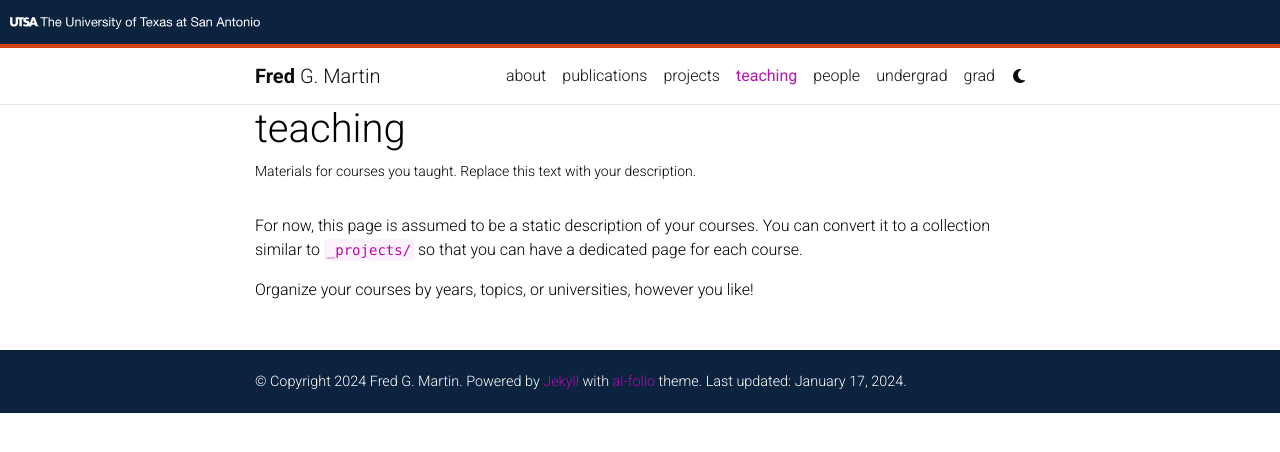
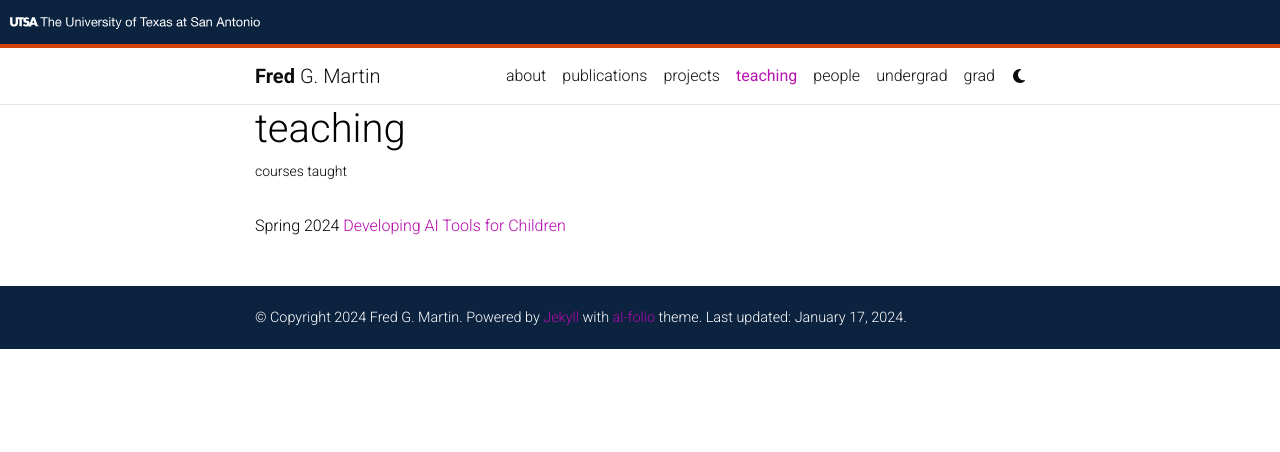
Before and after one commit to fgmart/fgmart.github.io, a Jekyll site: the page built from _pages/teaching.md, in a window 1280 px wide. Shown: the top 452 px of the page. Built offline with Jekyll 4.4.1, drawn with Linux system fonts in a browser that asks for light colours; comment, search, counter and statistics services are not loaded; a style sheet for code colours, icons or effects is not loaded.

Commit message:
teaching index page update

```diff
--- a/_pages/teaching.md
+++ b/_pages/teaching.md
@@ -2,11 +2,9 @@
 layout: page
 permalink: /teaching/
 title: teaching
-description: Materials for courses you taught. Replace this text with your description.
+description: courses taught
 nav: true
 nav_order: 5
 ---
 
-For now, this page is assumed to be a static description of your courses. You can convert it to a collection similar to `_projects/` so that you can have a dedicated page for each course.
-
-Organize your courses by years, topics, or universities, however you like!
+Spring 2024 [Developing AI Tools for Children](DevelopingAITools)
```
